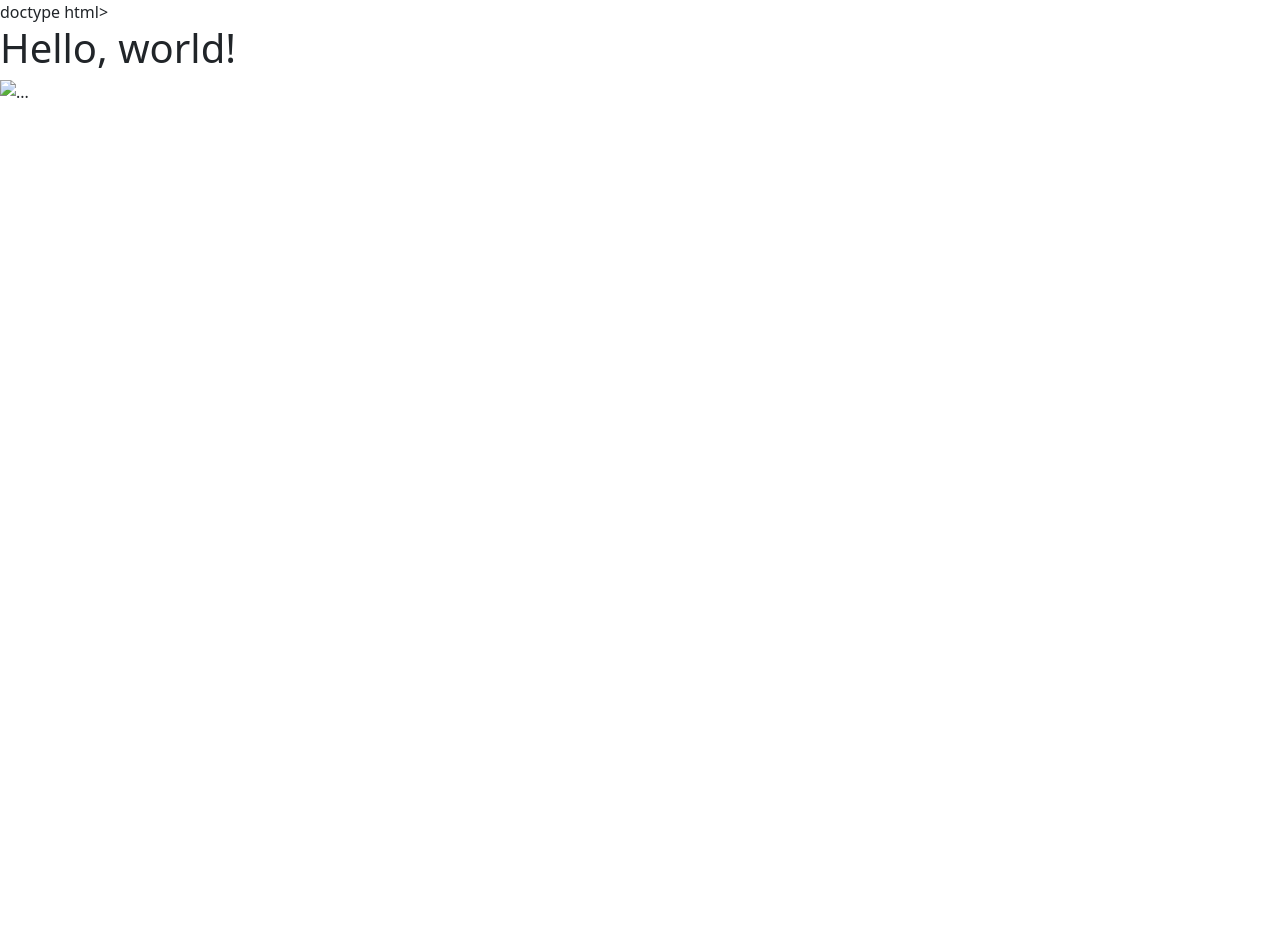
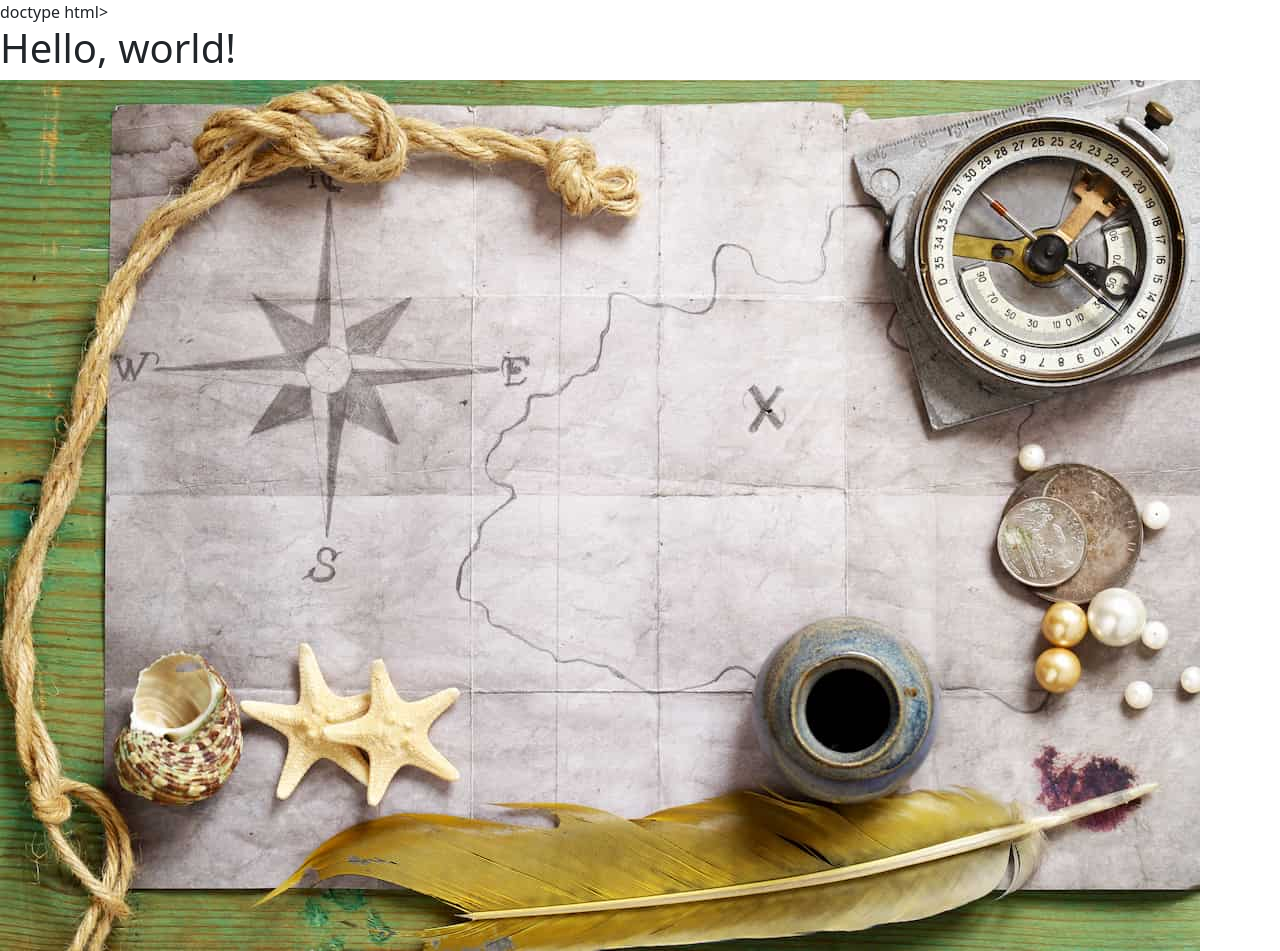
Before and after one commit to nicosimone23/stackblitz-starters-kyr9ac, a website: page Esercizio1.html in a window 1280 px wide. Before the commit the page ends 800 px from the top, so only its background shows below. Drawn offline with nearby package versions, Linux system fonts and the light colour scheme.

Commit message:
Update Esercizio1.html

```diff
--- a/Esercizio1.html
+++ b/Esercizio1.html
@@ -8,7 +8,7 @@ doctype html>
   </head>
   <body>
     <h1>Hello, world!</h1>
-   <img src="..." class="img-fluid" alt="...">
+   <img src="img/IMG_4372.jpeg" class="img-fluid" alt="...">
     <script src="https://cdn.jsdelivr.net/npm/bootstrap@5.3.3/dist/js/bootstrap.bundle.min.js" integrity="sha384-YvpcrYf0tY3lHB60NNkmXc5s9fDVZLESaAA55NDzOxhy9GkcIdslK1eN7N6jIeHz" crossorigin="anonymous"></script>
   </body>
 </html>
```
